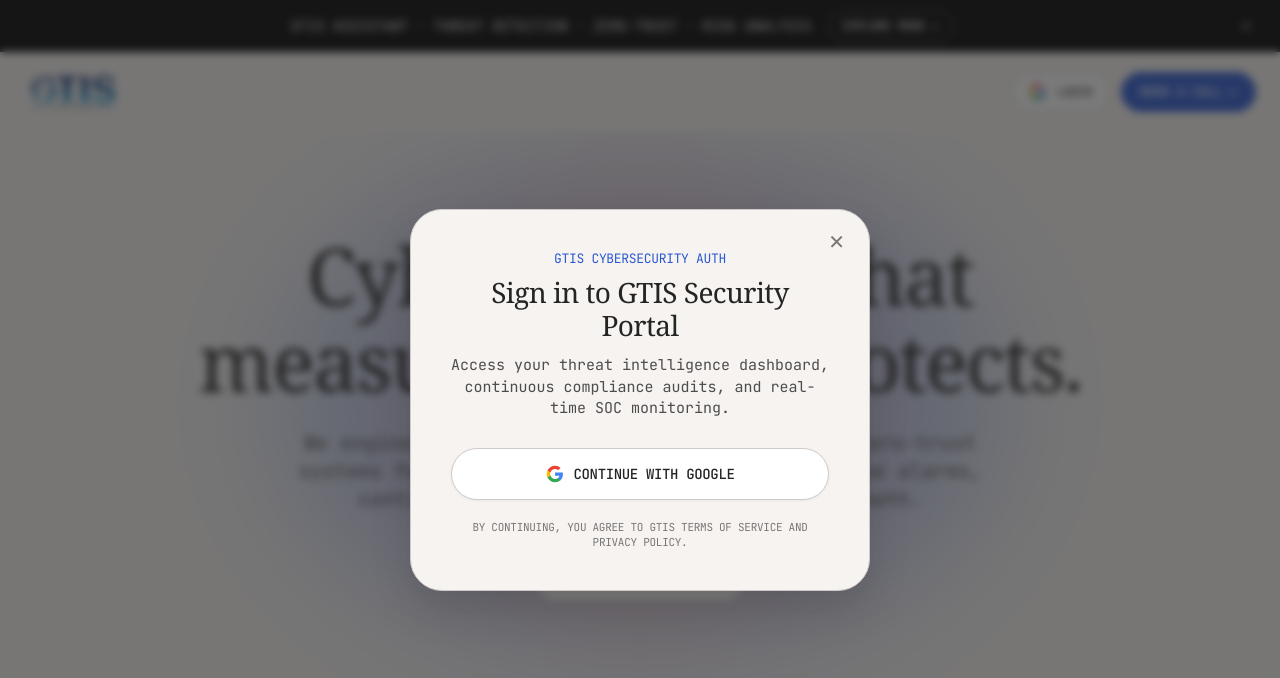
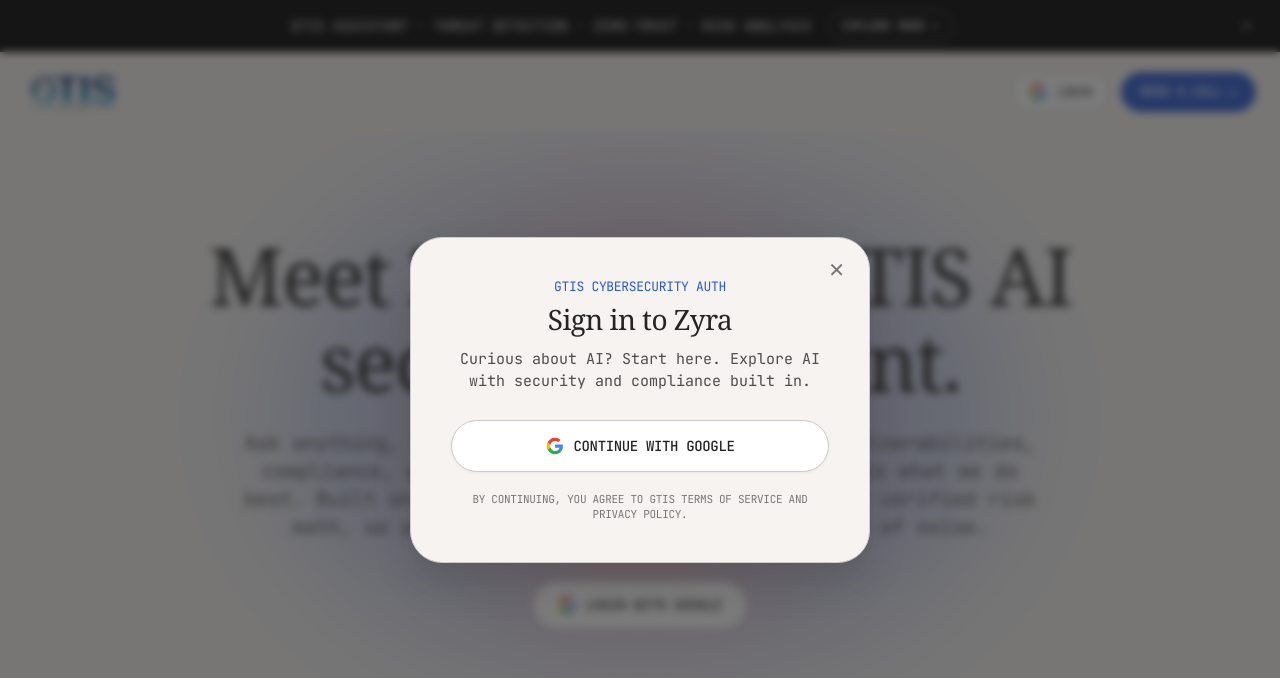
Before and after one commit to noreply-gtisec/Gtisaichat, a Next.js app: page / in a window 1280 px wide. Both pictures are taken after a click on the button "LOGIN WITH GOOGLE". Shown: the top 678 px of the page. Built offline with nearby package versions, Linux system fonts and the light colour scheme; no server answers.

Commit message:
chnges in zyra

```diff
--- a/components/GoogleLoginModal.js
+++ b/components/GoogleLoginModal.js
@@ -26,12 +26,13 @@
         </span>
 
         <h3 className="card-title" style={{ fontSize: '28px', marginBottom: '12px' }}>
-          Sign in to GTIS Security Portal
+          Sign in to Zyra
         </h3>
 
         <p className="mono-body" style={{ marginBottom: '28px', fontSize: '15px' }}>
-          Access your threat intelligence dashboard, continuous compliance audits, and real-time SOC monitoring.
-        </p>
+Curious about AI? Start here.
+Explore AI with security and compliance built in.
+</p>
 
         <button
           onClick={onGoogleSignIn}
--- a/components/HeroSection.js
+++ b/components/HeroSection.js
@@ -10,12 +10,11 @@
 
 
         <h1 className="hero-title">
-          Cybersecurity that measures what protects.
-        </h1>
+                  Meet Zyra, your GTIS AI security assistant.</h1>
 
-        <p className="mono-subtext" style={{ maxWidth: '720px' }}>
-          We engineer precision AI threat detection and zero-trust systems for enterprise infrastructure. Zero false alarms, continuous containment, and verified risk math.
-        </p>
+        <p className="mono-subtext" style={{ maxWidth: '800px' }}>
+         Ask anything, from everyday questions to threats, vulnerabilities, compliance, and zero-trust architecture.
+          Security is what we do best. Built on GTIS's precision threat detection and verified risk math, so you get clear, reliable answers instead of noise.                    </p>
 
         <div className="hero-ctas">
 
```
